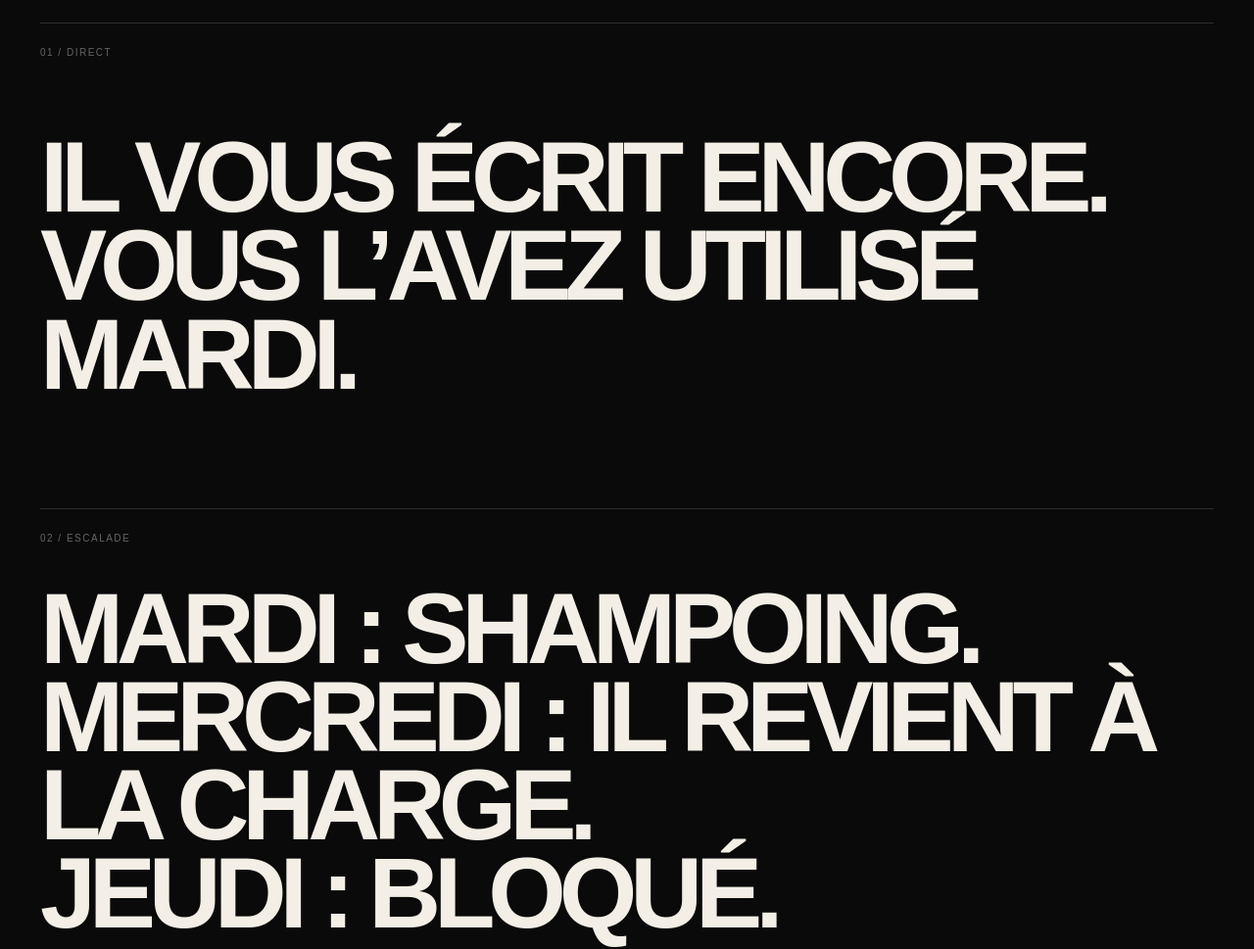
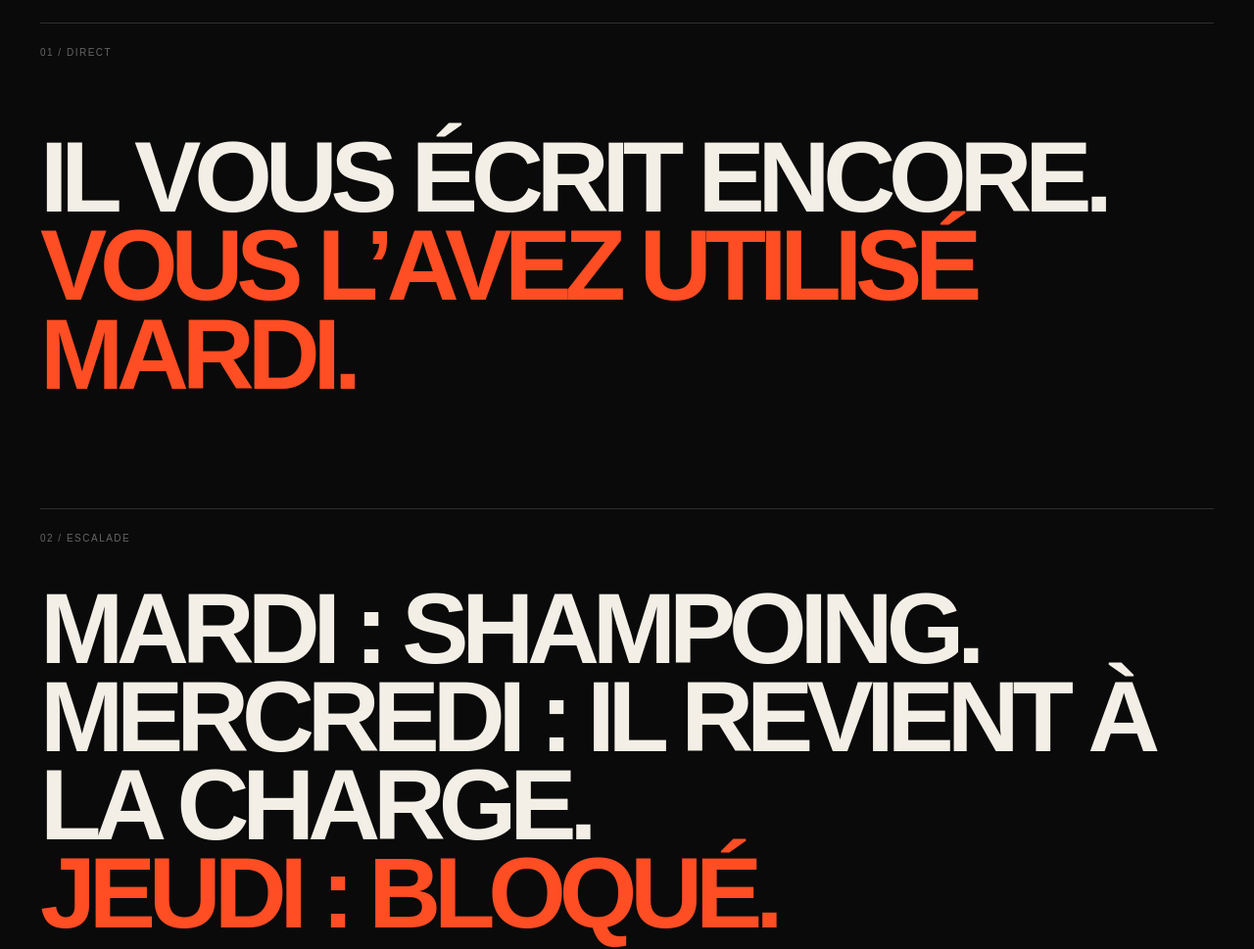
Before and after one commit to whcbbmusic/whcbb-work, a plain HTML site: page unbottled/index.html in a window 1280 px wide. Shown: the part 1440-2409 px from the top of the page at 98% size. Drawn offline with Linux system fonts and the light colour scheme.

Commit message:
Add files via upload

```diff
--- a/unbottled/index.html
+++ b/unbottled/index.html
@@ -51,7 +51,7 @@
     .hooks .section-label{margin-bottom:55px}
     .hook{min-height:62vh;display:flex;align-items:center;border-top:1px solid var(--line);padding:6vw 0;position:relative}
     .hook-num{position:absolute;top:24px;left:0;color:#666;font-size:10px;letter-spacing:.15em}
-    .hook h3{margin:0;font-size:clamp(50px,8vw,132px);line-height:.88;letter-spacing:-.07em;text-transform:uppercase;max-width:1200px}
+    .hook h3{margin:0;font-size:clamp(50px,8vw,132px);line-height:.88;letter-spacing:-.07em;text-transform:uppercase;max-width:1200px}.hook .payoff{display:block;color:var(--acid)}
     .hook:nth-of-type(3) h3{max-width:1050px}.hook:nth-of-type(4) h3{max-width:1250px}
     .hook .tiny{display:block;margin-top:28px;color:#777;font-size:13px;letter-spacing:.12em;text-transform:uppercase}
     .film{background:#111;padding-bottom:0}
@@ -131,15 +131,15 @@
       <div class="section-label reveal">02 / TROIS ACCROCHES</div>
       <article class="hook reveal">
         <div class="hook-num">01 / DIRECT</div>
-        <h3>IL VOUS ÉCRIT ENCORE.<br>VOUS L’AVEZ UTILISÉ MARDI.</h3>
+        <h3>IL VOUS ÉCRIT ENCORE.<span class="payoff">VOUS L’AVEZ UTILISÉ MARDI.</span></h3>
       </article>
       <article class="hook reveal">
         <div class="hook-num">02 / ESCALADE</div>
-        <h3>MARDI : SHAMPOING.<br>MERCREDI : IL REVIENT À LA CHARGE.<br>JEUDI : BLOQUÉ.</h3>
+        <h3>MARDI : SHAMPOING.<br>MERCREDI : IL REVIENT À LA CHARGE.<span class="payoff">JEUDI : BLOQUÉ.</span></h3>
       </article>
       <article class="hook reveal">
         <div class="hook-num">03 / WHCBB</div>
-        <h3>À CE STADE-LÀ, CE N’EST PLUS UN SHAMPOING.<br>C’EST UNE RELATION TOXIQUE.</h3>
+        <h3>À CE STADE-LÀ, CE N’EST PLUS UN SHAMPOING.<span class="payoff">C’EST UNE RELATION TOXIQUE.</span></h3>
         <span class="tiny">Espacez les lavages.</span>
       </article>
     </section>
```
